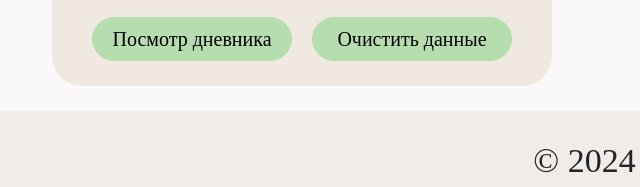
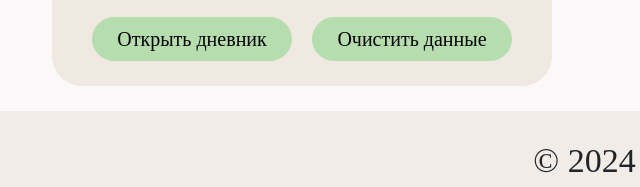
Before and after one commit to stefania-kov/Diet, a plain HTML site: page d.html in a window 1280 px wide. Shown: the part 704-891 px from the top of the page, 53-693 px from the left. Drawn offline with nearby package versions, Linux system fonts and the light colour scheme; a web font is replaced by a local one.

Commit message:
инит коммит

```diff
--- a/d.html
+++ b/d.html
@@ -52,7 +52,7 @@
                         </div>
                         <button class="btn btn-light" type="submit" style="width: 200px;">Подсчитать калории</button>
                         <h3 class="mb-2">Результат будет сохранен в файл.</h3>
-                        <button class="btn btn-light"  onclick="location.href='2.html'" style="width: 200px;">Посмотр дневника</button>
+                        <button class="btn btn-light"  onclick="location.href='2.html'" style="width: 200px;">Открыть дневник</button>
                         <button id="clear-button" class="btn btn-light" type="button" style="width: 200px;">Очистить данные</button>
                     </form>
                 </div>
```
